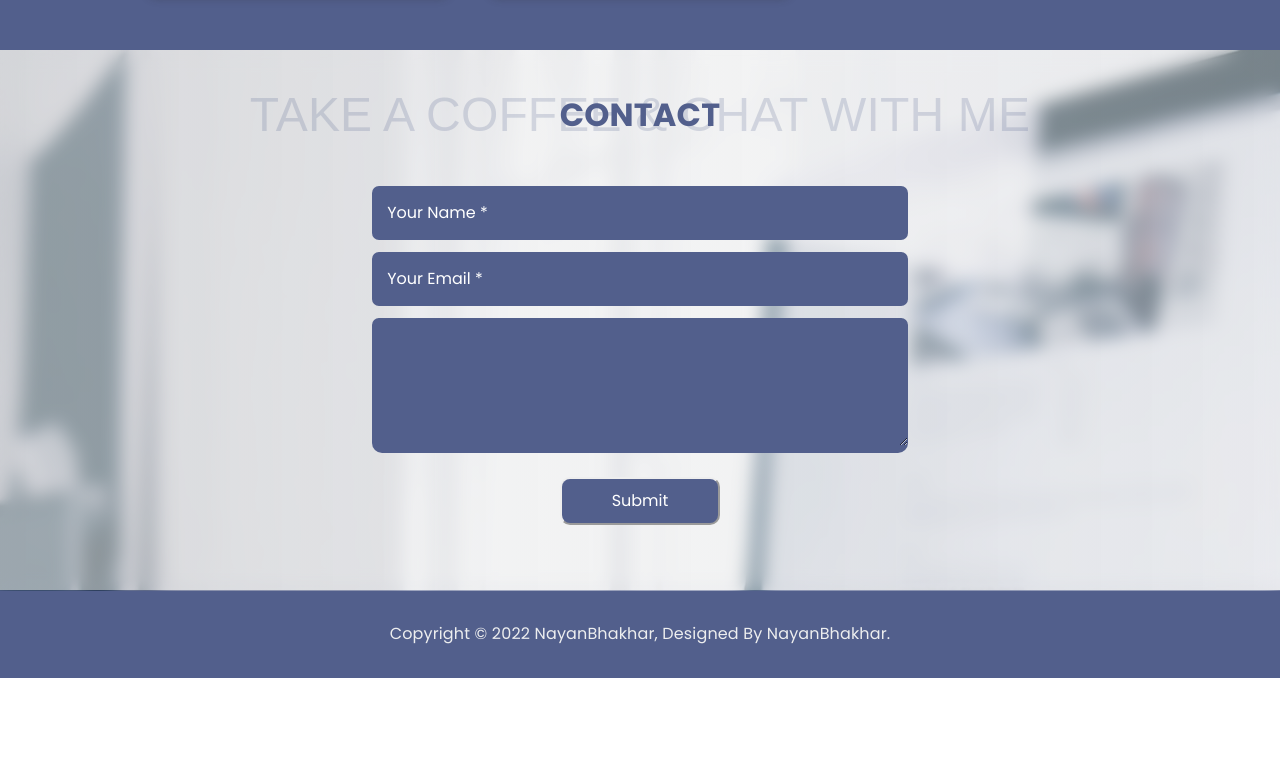
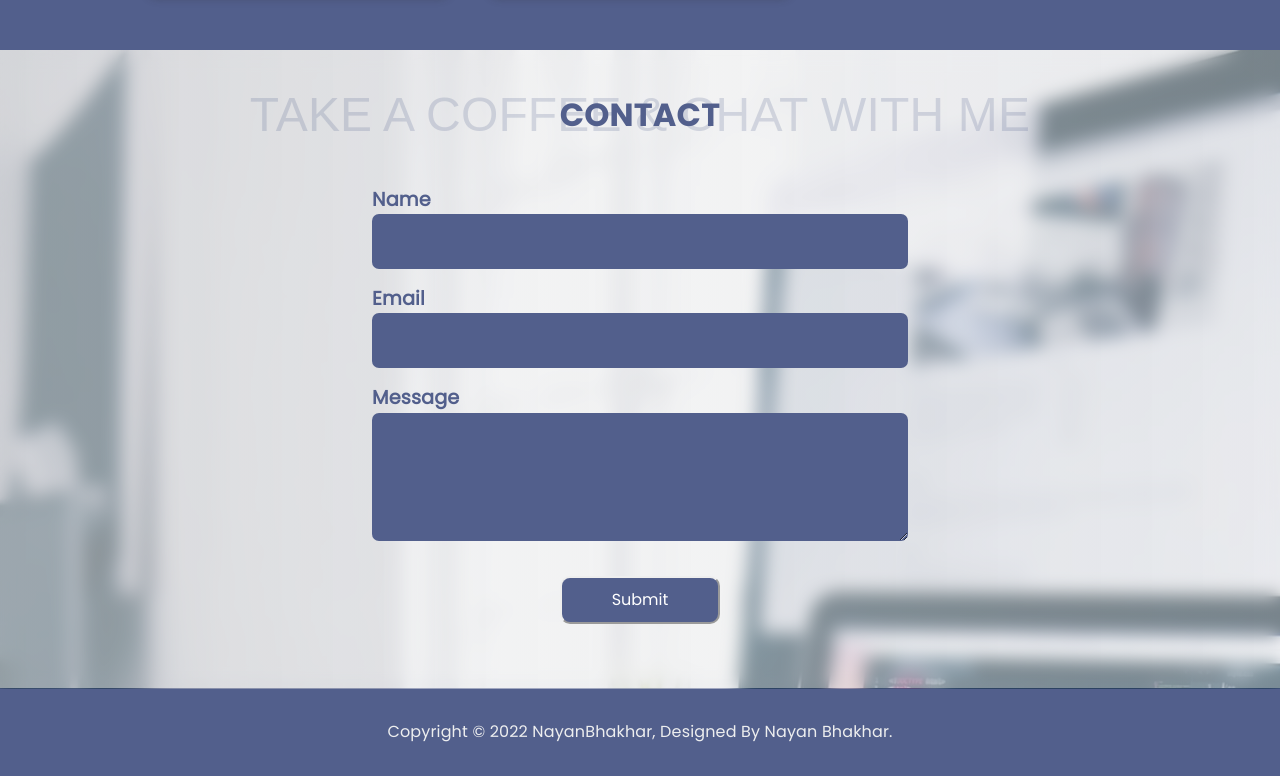
Before and after one commit to Nayan139/my_own_portfolio, a React (Create React App) app: page / in a window 1280 px wide. Shown: the part 3683-4459 px from the top of the page. Before the commit the page ends 4361 px from the top, so only its background shows below. Built offline with nearby package versions, Linux system fonts and the light colour scheme.

Commit message:
Contact us forn dynamic and added Email Functionality Added

```diff
--- a/package.json
+++ b/package.json
@@ -3,6 +3,7 @@
   "version": "0.1.0",
   "private": true,
   "dependencies": {
+    "@emailjs/browser": "^3.9.1",
     "@emotion/react": "^11.10.4",
     "@emotion/styled": "^11.10.4",
     "@mui/icons-material": "^5.10.6",
--- a/src/Components/ContactUS/ContactUS.css
+++ b/src/Components/ContactUS/ContactUS.css
@@ -95,11 +95,34 @@ button{
     border-radius: 10px;
     border-color: inherit;
 }
-.btn-submit:hover{
-    margin: 0.75rem 0;
-    transition: all 0.3s ease-in-out;
-    color:rgb(82, 95, 140);
-    background-color:  white;
-    border-radius: 10px;
-    border-color: white;
+
+.label{
+    display: flex;
+    justify-content: start;
+    color: rgb(82, 95, 140);
+    font-size: 1.2rem;
+    font-weight: bold;
 }
+
+.label-msg{
+    color: rgb(82, 95, 140);
+    font-size: 1.2rem;
+    font-weight: bold;
+}
+
+.errorMsg{
+    display: flex;
+    justify-content: start;
+    color: #cc4747;
+    font-size: 1rem;
+    font-weight: 500;
+}
+
+.css-efvcc7-MuiPaper-root-MuiAlert-root {
+    background-color:rgb(82, 95, 140) !important;
+    color:#ffff !important
+}
+
+.css-efvcc7-MuiPaper-root-MuiAlert-root .MuiAlert-icon {
+    color:#ffff !important
+}
--- a/src/Components/ContactUS/ContactUS.js
+++ b/src/Components/ContactUS/ContactUS.js
@@ -1,29 +1,19 @@
-import React from "react";
+import React, { useState } from "react";
+import emailjs from "@emailjs/browser";
 import "./ContactUS.css";
 import * as Yup from "yup";
-import { ErrorMessage, Field, useFormik } from "formik";
+import { Formik } from "formik";
+import { Alert } from "@mui/material";
 
 const SignupSchema = Yup.object().shape({
-  name: Yup.string()
-    .min(2, "Too Short!")
-    .max(70, "Too Long!")
-    .required("Required"),
-  email: Yup.string().email("Invalid email").required("Required"),
-  isMessage: Yup.string().required("Required"),
+  name: Yup.string().max(70, "Too Long!").required("Required"),
+  email: Yup.string().email("Please enter valid email").required("Required"),
+  isMessage: Yup.string().min(30, "Too Short!").required("Required"),
 });
 
 const ContactUS = () => {
-  const formik = useFormik({
-    initialValues: {
-      name: "",
-      email: "",
-      isMessage: "",
-    },
-    validationSchema: SignupSchema,
-    onSubmit: (values) => {
-      alert(JSON.stringify(values, null, 2));
-    },
-  });
+  const [success, setSuccess] = useState(false);
+
   return (
     <div className="contact-container" id="contact">
       <div className="contact-title">
@@ -33,39 +23,95 @@ const ContactUS = () => {
         className="contact-main"
         style={{ width: "600px", marginTop: "1.25chrem" }}
       >
-        <form onSubmit={formik.handleSubmit} className="app-footer-form">
+        <Formik
+          initialValues={{
+            name: "",
+            email: "",
+            isMessage: "",
+          }}
+          validationSchema={SignupSchema}
+          onSubmit={async (values, { resetForm }) => {
+            console.log("@@@@@@@@@@@@@@@@@", values);
+            const data = {
+              from_name: values.name,
+              message: `${values.isMessage}  Email:- ${values.email}`,
+              reply_to: "nayanbhakhar7075@gmail.com",
+            };
+            await emailjs
+              .send(
+                "service_bpbse9j",
+                "template_475qphh",
+                data,
+                "fsKcClqu8ZQoi6-p9"
+              )
+              .then(
+                (result) => {
+                  console.log("sucess", result.text);
+                  result.text === "OK" ? setSuccess(true) : setSuccess(false);
+                  resetForm();
+                },
+                (error) => {
+                  setSuccess(false);
+                }
+              );
+          }}
+        >
+          {({ values, errors, handleChange, handleSubmit }) => (
+            <form onSubmit={handleSubmit} className="app-footer-form">
               <div>
+                <label className="label">Name </label>
                 <input
                   type="text"
                   name="name"
                   id="name"
-              value={formik.values.name}
-              onChange={formik.handleChange}
-              placeholder="Your Name *"
+                  value={values.name}
+                  onChange={handleChange}
                 />
               </div>
-          <div className="app-flex">
+              <p className="errorMsg">{errors.name}</p>
+              <div>
+                <label className="label">Email </label>
                 <input
                   type="text"
                   id="email"
                   name="email"
-              value={formik.values.email}
-              onChange={formik.handleChange}
-              placeholder="Your Email *"
+                  value={values.email}
+                  onChange={handleChange}
                 />
+                <p className="errorMsg">{errors.email}</p>
               </div>
-          <div className="app-flex">
-            <textarea type="text" />
+              <div>
+                <label className="label">Message </label>
+                <textarea
+                  type="text"
+                  id="isMessage"
+                  name="isMessage"
+                  value={values.isMessage}
+                  onChange={handleChange}
+                />
+                <p className="errorMsg">{errors.isMessage}</p>
               </div>
               <div className="app-flex-btn">
                 <button type="submit" className="btn-submit">
                   Submit
                 </button>
+                {success ? (
+                  <Alert onClose={() => setSuccess(false)}>
+                    This is a success alert — check it out!
+                  </Alert>
+                ) : (
+                  ""
+                )}
               </div>
             </form>
+          )}
+        </Formik>
       </div>
     </div>
   );
 };
 
 export default ContactUS;
+{
+  /* <p className="label-msg">Message Sent Successfully</p> */
+}
--- a/src/Components/Footer/Footer.js
+++ b/src/Components/Footer/Footer.js
@@ -2,9 +2,13 @@ import React from "react";
 import "./Footer.css";
 
 const Footer = () => {
+  const date = new Date();
   return (
     <div className="footer-main">
-      <div>Copyright © 2022 NayanBhakhar, Designed By NayanBhakhar.</div>
+      <div>
+        Copyright © {date.getFullYear()} NayanBhakhar, Designed By Nayan
+        Bhakhar.
+      </div>
     </div>
   );
 };
--- a/src/Components/Portfolio/Portfolio.js
+++ b/src/Components/Portfolio/Portfolio.js
@@ -14,6 +14,8 @@ const Portfolio = () => {
             <a
               href="https://covid-tracker-nb.netlify.app/"
               className="portfolio-link"
+              target="_blank"
+              rel="noreferrer"
             >
               <div className="card" data-category="SEE LIVE">
                 <img src={covidTracker} className="card-img" alt="tracker" />
@@ -27,7 +29,7 @@ const Portfolio = () => {
           </div>
           <div className="portfolio-card">
             <a
-              href="https://nayan-bhakhar-fullstack.netlify.app/"
+              href="https://nayanbhakhar-mern.netlify.app/"
               className="portfolio-link"
               target="_blank"
               rel="noreferrer"
--- a/src/Components/Summary/Summary.js
+++ b/src/Components/Summary/Summary.js
@@ -66,6 +66,8 @@ const Summary = () => {
               <a
                 href="https://www.udemy.com/certificate/UC-7b02833b-d6a1-487b-ab5c-d4df5a4a4bae/"
                 class="certificate-btn"
+                target="_blank"
+                rel="noreferrer"
               >
                 View Certificate
               </a>
@@ -83,6 +85,8 @@ const Summary = () => {
               <a
                 href="https://www.udemy.com/certificate/UC-5999d1a4-753a-448e-9d5b-2f07577df2a9/"
                 class="certificate-btn"
+                target="_blank"
+                rel="noreferrer"
               >
                 View Certificate
               </a>
```
Lines whose indentation alone changed are shown as unchanged.
